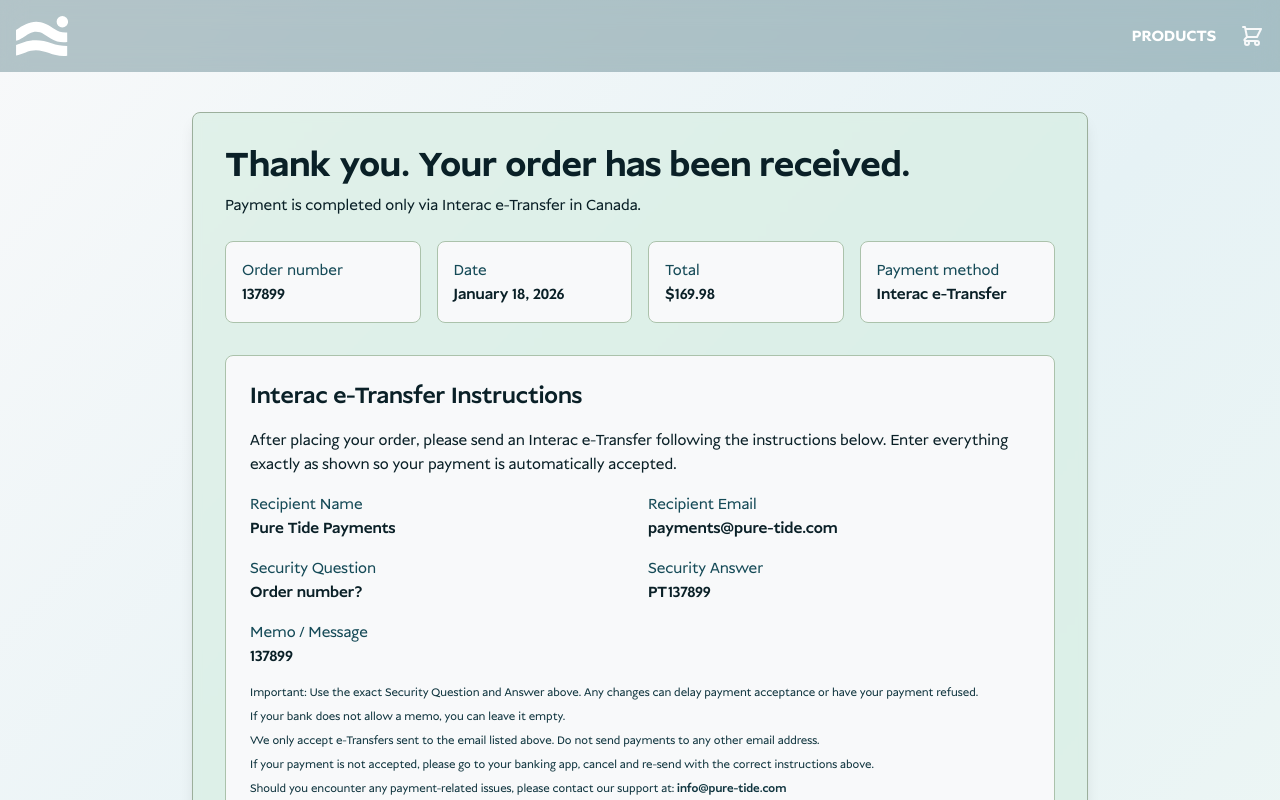
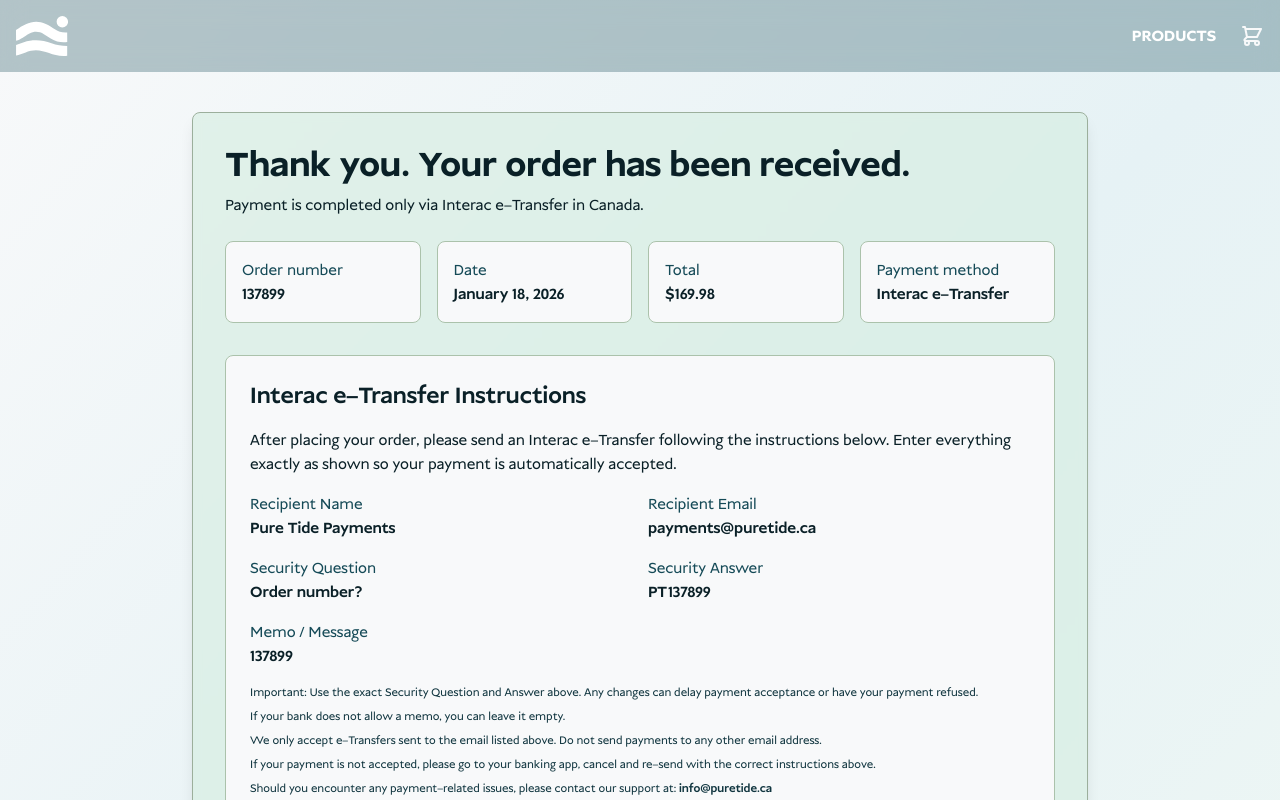
Before and after one commit to psyout/puretide, a Next.js app: page /order-confirmation in a window 1280 px wide. Shown: the top 800 px of the page. Built offline with nearby package versions, Linux system fonts and the light colour scheme.

Commit message:
change warnings that failed run build process

```diff
--- a/app/cart/page.tsx
+++ b/app/cart/page.tsx
@@ -2,6 +2,7 @@
 
 import { useCart } from '@/context/CartContext';
 import Link from 'next/link';
+import Image from 'next/image';
 import { useRouter } from 'next/navigation';
 
 export default function CartPage() {
@@ -64,9 +65,12 @@
 								className='bg-eucalyptus-100/60 backdrop-blur-sm rounded-lg border border-muted-sage-400 p-6 flex items-center gap-6 shadow-lg'>
 								<div className='h-20 w-20 flex items-center justify-center rounded-lg bg-white shadow-sm'>
 									{item.image.startsWith('/') || item.image.startsWith('http') ? (
-										<img
+										<Image
 											src={item.image}
 											alt={item.name}
+											width={64}
+											height={64}
+											unoptimized={item.image.startsWith('http')}
 											className='h-16 w-16 object-contain'
 										/>
 									) : (
--- a/app/order-confirmation/page.tsx
+++ b/app/order-confirmation/page.tsx
@@ -43,10 +43,10 @@
 
 const paymentDetails = {
 	recipientName: 'Pure Tide Payments',
-	recipientEmail: 'payments@pure-tide.com',
+	recipientEmail: 'payments@puretide.ca',
 	securityQuestion: 'Order number?',
 	securityAnswerPrefix: 'PT',
-	supportEmail: 'info@pure-tide.com',
+	supportEmail: 'info@puretide.ca',
 };
 
 const formatMoney = (value: number) =>
@@ -121,7 +121,7 @@
 			<div className='container mx-auto px-4 py-12 pt-28'>
 				<div className='max-w-4xl mx-auto bg-eucalyptus-100/60 backdrop-blur-sm rounded-lg border border-muted-sage-400 p-8 shadow-lg'>
 					<h1 className='text-4xl font-bold text-deep-tidal-teal-800 mb-2'>Thank you. Your order has been received.</h1>
-					<p className='text-deep-tidal-teal-800 mb-6'>Payment is completed only via Interac e-Transfer in Canada.</p>
+					<p className='text-deep-tidal-teal-800 mb-6'>Payment is completed only via Interac e&ndash;Transfer in Canada.</p>
 
 					<div className='grid grid-cols-1 md:grid-cols-4 gap-4 text-md mb-8'>
 						<div className='bg-mineral-white rounded-lg border border-muted-sage-300 p-4'>
@@ -138,14 +138,14 @@
 						</div>
 						<div className='bg-mineral-white rounded-lg border border-muted-sage-300 p-4'>
 							<div className='text-deep-tidal-teal-600'>Payment method</div>
-							<div className='text-deep-tidal-teal-800 font-semibold'>Interac e-Transfer</div>
+							<div className='text-deep-tidal-teal-800 font-semibold'>Interac e&ndash;Transfer</div>
 						</div>
 					</div>
 
 					<div className='rounded-lg bg-mineral-white border border-muted-sage-300 p-6 mb-8'>
-						<h2 className='text-2xl font-semibold text-deep-tidal-teal-800 mb-4'>Interac e-Transfer Instructions</h2>
+						<h2 className='text-2xl font-semibold text-deep-tidal-teal-800 mb-4'>Interac e&ndash;Transfer Instructions</h2>
 						<p className='text-deep-tidal-teal-800 mb-4'>
-							After placing your order, please send an Interac e-Transfer following the instructions below. Enter everything exactly as shown so your payment is automatically accepted.
+							After placing your order, please send an Interac e&ndash;Transfer following the instructions below. Enter everything exactly as shown so your payment is automatically accepted.
 						</p>
 						<div className='grid grid-cols-1 md:grid-cols-2 gap-4 text-md'>
 							<div>
@@ -175,10 +175,10 @@
 						<div className='text-xs text-deep-tidal-teal-700 mt-4 space-y-2'>
 							<p>Important: Use the exact Security Question and Answer above. Any changes can delay payment acceptance or have your payment refused.</p>
 							<p>If your bank does not allow a memo, you can leave it empty.</p>
-							<p>We only accept e-Transfers sent to the email listed above. Do not send payments to any other email address.</p>
-							<p>If your payment is not accepted, please go to your banking app, cancel and re-send with the correct instructions above.</p>
+							<p>We only accept e&ndash;Transfers sent to the email listed above. Do not send payments to any other email address.</p>
+							<p>If your payment is not accepted, please go to your banking app, cancel and re&ndash;send with the correct instructions above.</p>
 							<p>
-								Should you encounter any payment-related issues, please contact our support at: <span className='font-semibold'>{paymentDetails.supportEmail}</span>
+								Should you encounter any payment&ndash;related issues, please contact our support at: <span className='font-semibold'>{paymentDetails.supportEmail}</span>
 							</p>
 						</div>
 					</div>
--- a/app/product/[id]/page.tsx
+++ b/app/product/[id]/page.tsx
@@ -4,6 +4,7 @@
 import { useCart } from '@/context/CartContext';
 import { useParams, useRouter } from 'next/navigation';
 import Link from 'next/link';
+import Image from 'next/image';
 import {
 	Activity,
 	Droplets,
@@ -64,9 +65,12 @@
 				<div className='grid grid-cols-1 lg:grid-cols-2 gap-12'>
 					<div className='bg-white/60 backdrop-blur-sm rounded-lg border border-muted-sage-400 p-12 flex items-center justify-center shadow-lg'>
 						{product.image.startsWith('/') || product.image.startsWith('http') ? (
-							<img
+							<Image
 								src={product.image}
 								alt={product.name}
+								width={420}
+								height={420}
+								unoptimized={product.image.startsWith('http')}
 								className='max-w-full max-h-96 w-auto object-contain drop-shadow-xl'
 							/>
 						) : (
--- a/cart/page.tsx
+++ b/cart/page.tsx
@@ -2,6 +2,7 @@
 
 import { useCart } from '@/context/CartContext';
 import Link from 'next/link';
+import Image from 'next/image';
 import { useRouter } from 'next/navigation';
 
 export default function CartPage() {
@@ -64,9 +65,12 @@
 								className='bg-eucalyptus-100/60 backdrop-blur-sm rounded-lg border border-muted-sage-400 p-6 flex items-center gap-6 shadow-lg'>
 								<div className='h-20 w-20 flex items-center justify-center rounded-lg bg-white shadow-sm'>
 									{item.image.startsWith('/') || item.image.startsWith('http') ? (
-										<img
+										<Image
 											src={item.image}
 											alt={item.name}
+											width={64}
+											height={64}
+											unoptimized={item.image.startsWith('http')}
 											className='h-16 w-16 object-contain'
 										/>
 									) : (
--- a/components/Contact.tsx
+++ b/components/Contact.tsx
@@ -108,7 +108,7 @@
 									</div>
 									<div>
 										<h4 className='font-semibold text-deep-tidal-teal-800 mb-1'>Email</h4>
-										<p className='text-deep-tidal-teal-700'>info@pure-tide.com</p>
+										<p className='text-deep-tidal-teal-700'>info@puretide.ca</p>
 									</div>
 								</div>
 								<div className='flex items-start gap-4'>
@@ -128,7 +128,7 @@
 									</div>
 									<div>
 										<h4 className='font-semibold text-deep-tidal-teal-800 mb-1'>Phone</h4>
-										<p className='text-deep-tidal-teal-700'>+1 (555) 123-4567</p>
+										<p className='text-deep-tidal-teal-700'>+1 &#40;555&#41; 123-4567</p>
 									</div>
 								</div>
 							</div>
--- a/components/Hero.tsx
+++ b/components/Hero.tsx
@@ -1,6 +1,7 @@
 'use client';
 
 import { useState, useEffect } from 'react';
+import Image from 'next/image';
 import LogoHorizontal from './LogoHorizotal';
 
 interface HeroSlide {
@@ -52,10 +53,13 @@
 					<div
 						key={index}
 						className={`absolute inset-0 w-full h-full transition-opacity duration-1000 ${index === currentIndex ? 'opacity-100' : 'opacity-0'}`}>
-						<img
+						<Image
 							src={slide.backgroundImage}
 							alt={`Hero background ${index + 1}`}
-							className='w-full h-full object-cover'
+							fill
+							priority={index === 0}
+							sizes='100vw'
+							className='object-cover'
 						/>
 						<div className='absolute inset-0 bg-[radial-gradient(circle_at_center,rgba(0,0,0,0.09),rgba(0,0,0,0.3))]' />
 					</div>
--- a/components/ProductCard.tsx
+++ b/components/ProductCard.tsx
@@ -2,6 +2,7 @@
 
 import { Product } from '@/types/product';
 import Link from 'next/link';
+import Image from 'next/image';
 import { useCart } from '@/context/CartContext';
 
 interface ProductCardProps {
@@ -17,9 +18,12 @@
 				<div className='p-8'>
 					<div className='mb-6 text-center duration-300 flex justify-center items-center h-56'>
 						{product.image.startsWith('/') || product.image.startsWith('http') ? (
-							<img
+							<Image
 								src={product.image}
 								alt={product.name}
+								width={260}
+								height={208}
+								unoptimized={product.image.startsWith('http')}
 								className='max-h-52 w-auto object-contain drop-shadow-xl drop-shadow-red'
 							/>
 						) : (
--- a/order-confirmation/page.tsx
+++ b/order-confirmation/page.tsx
@@ -80,7 +80,7 @@
 			<div className='container mx-auto px-4 py-16 pt-28'>
 					<div className='max-w-2xl mx-auto bg-eucalyptus-100/60 backdrop-blur-sm rounded-lg border border-muted-sage-400 p-8 shadow-lg'>
 						<h1 className='text-3xl font-bold text-deep-tidal-teal-800 mb-3'>Order not found</h1>
-						<p className='text-deep-tidal-teal-800 mb-6'>We couldn't find a recent order. Please return to the shop.</p>
+						<p className='text-deep-tidal-teal-800 mb-6'>We could not find a recent order. Please return to the shop.</p>
 						<Link
 							href='/'
 							className='bg-deep-tidal-teal hover:bg-deep-tidal-teal-600 text-mineral-white font-semibold py-3 px-6 rounded transition-colors inline-block'>
--- a/product/[id]/page.tsx
+++ b/product/[id]/page.tsx
@@ -4,6 +4,7 @@
 import { useCart } from '@/context/CartContext';
 import { useParams, useRouter } from 'next/navigation';
 import Link from 'next/link';
+import Image from 'next/image';
 import {
 	Activity,
 	Droplets,
@@ -64,9 +65,12 @@
 				<div className='grid grid-cols-1 lg:grid-cols-2 gap-12'>
 					<div className='bg-white/60 backdrop-blur-sm rounded-lg border border-muted-sage-400 p-12 flex items-center justify-center shadow-lg'>
 						{product.image.startsWith('/') || product.image.startsWith('http') ? (
-							<img
+							<Image
 								src={product.image}
 								alt={product.name}
+								width={420}
+								height={420}
+								unoptimized={product.image.startsWith('http')}
 								className='max-w-full max-h-96 w-auto object-contain drop-shadow-xl'
 							/>
 						) : (
```
